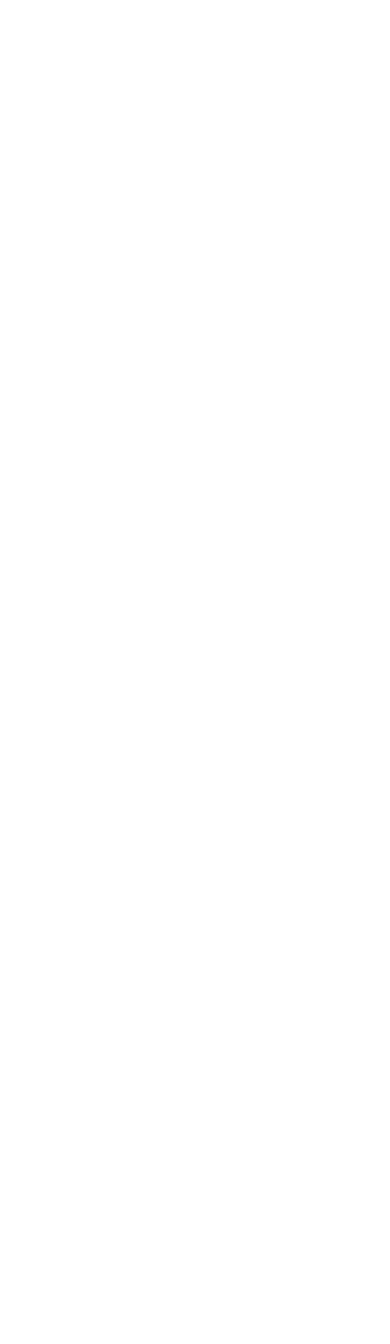
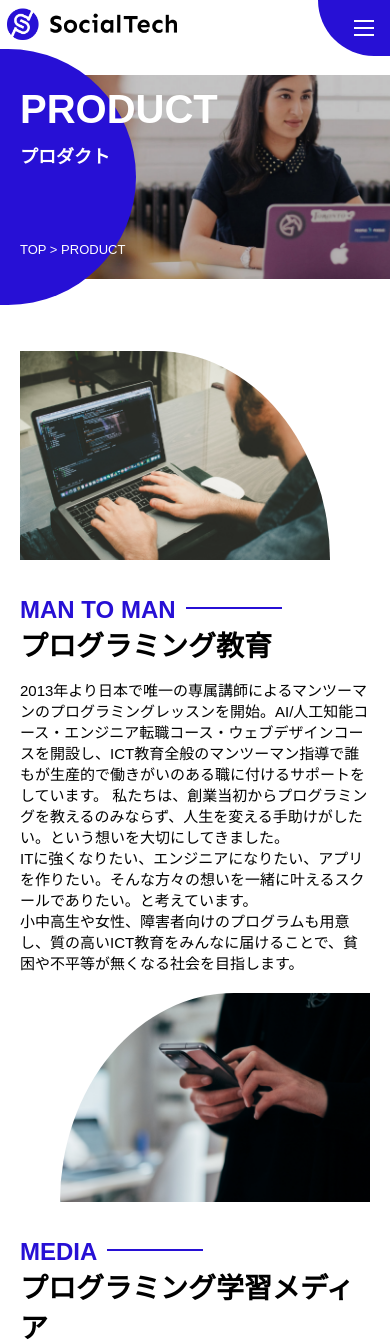
Before and after one commit to 3M-Ryoya9/HTML-CSS-Practice, a plain HTML site: page socialtech/product.html in a window 390 px wide. Shown: the top 1344 px of the page. Before the commit the page ends 844 px from the top, so only its background shows below. Drawn offline with Linux system fonts and the light colour scheme.

Commit message:
HTML/CSSでコーポレートサイトを作ろう

```diff
--- a/socialtech/product.html
+++ b/socialtech/product.html
@@ -0,0 +1,152 @@
+<!DOCTYPE html>
+<html>
+  <head>
+    <title>SocialTech -PRODUCT プロダクト-</title>
+    <meta charset="utf-8">
+    <meta name="description" content="SocialTechの4つのプロダクトを紹介します">
+    <meta name="viewport" content="width=device-width, initial-scale=1.0">
+    <link rel="stylesheet" href="style.css">
+  </head>
+
+  <body>
+    <!-- ヘッダー -->
+    <header>
+      <!-- ロゴ -->
+      <a href="index.html" id="logo">
+        <img src="images/logo.png" alt="トップページに戻る">
+      </a>
+
+      <!-- PC用ナビゲーション -->
+      <nav id="nav-pc">
+        <ul>
+          <li><a href="mission.html">MISSION</a></li>
+          <li><a href="product.html">PRODUCT</a></li>
+          <li><a href="index.html#aboutus">ABOUT US</a></li>
+          <li><a href="index.html#vision">VISION</a></li>
+          <li><a href="index.html#company">COMPANY</a></li>
+          <li><a href="index.html#contact">CONTACT</a></li>
+        </ul>
+      </nav>
+
+      <!-- スマホ用メニューボタン -->
+      <button id="menu-sp" onclick="document.getElementById('nav-sp').style.display = 'block'">
+        <img src="images/button-menu.png" alt="ナビゲーションを開く">
+      </button>
+
+      <!-- スマホ用ナビゲーション -->
+      <div id="nav-sp">
+        <button id="close" onclick="document.getElementById('nav-sp').style.display = 'none'">
+          <img src="images/button-close.png" alt="ナビゲーションを閉じる">
+        </button>
+
+        <nav>
+          <ul>
+            <li>
+              <a id="logo-sp" href="index.html" onclick="document.getElementById('nav-sp').style.display = 'none'"><img src="images/logo-sp.png" alt="トップページに戻る"></a>
+            </li>
+            <li><a class="menu" href="mission.html" onclick="document.getElementById('nav-sp').style.display = 'none'">MISSION</a></li>
+            <li><a class="menu" href="product.html" onclick="document.getElementById('nav-sp').style.display = 'none'">PRODUCT</a></li>
+            <li><a class="menu" href="index.html#aboutus" onclick="document.getElementById('nav-sp').style.display = 'none'">ABOUT US</a></li>
+            <li><a class="menu" href="index.html#vision" onclick="document.getElementById('nav-sp').style.display = 'none'">VISION</a></li>
+            <li><a class="menu" href="index.html#company" onclick="document.getElementById('nav-sp').style.display = 'none'">COMPANY</a></li>
+            <li><a class="menu" href="index.html#contact" onclick="document.getElementById('nav-sp').style.display = 'none'">CONTACT</a></li>
+          </ul>
+        </nav>
+        <div id="sns">
+          <a href="https://www.facebook.com/sejuku2013">
+            <img src="images/button-facebook.png" alt="Facebookのリンク">
+          </a>
+          <a href="https://twitter.com/samuraijuku">
+            <img src="images/button-twitter.png" alt="Twitterのリンク">
+          </a>
+          <a href="https://www.youtube.com/channel/UCCFOQO5aDK0xXam4cUQXT8g">
+            <img src="images/button-youtube.png" alt="YouTubeのリンク">
+          </a>
+        </div>
+      </div>
+    </header>
+
+    <main>
+      <article>
+        <section id="product-main">
+          <div class="product-main-inner">
+            <div id="product-title">
+              <h1>PRODUCT <br><span>プロダクト</span></h1>
+              <p>TOP > PRODUCT</p>
+            </div>
+          </div>
+        </section>
+
+        <section class="product-section product-section-left">
+          <div class="product-section-img">
+            <img src="images/product/product-mantoman.png" alt="PCでコードを書く男性">
+          </div>
+          <div class="product-read">
+            <h2 class="product-h2">MAN TO MAN</h2>
+            <h3 class="product-h3">プログラミング教育</h3>
+            <p>
+              2013年より日本で唯一の専属講師によるマンツーマンのプログラミングレッスンを開始。AI/人工知能コース・エンジニア転職コース・ウェブデザインコースを開設し、ICT教育全般のマンツーマン指導で誰もが生産的で働きがいのある職に付けるサポートをしています。 私たちは、創業当初からプログラミングを教えるのみならず、人生を変える手助けがしたい。という想いを大切にしてきました。<br>ITに強くなりたい、エンジニアになりたい、アプリを作りたい。そんな方々の想いを一緒に叶えるスクールでありたい。と考えています。<br>小中高生や女性、障害者向けのプログラムも用意し、質の高いICT教育をみんなに届けることで、貧困や不平等が無くなる社会を目指します。
+            </p>
+          </div>
+        </section>
+
+        <section class="product-section product-section-right">
+          <div class="product-read">
+            <h2 class="product-h2">MEDIA</h2>
+            <h3 class="product-h3">プログラミング学習メディア</h3>
+            <p>2015年より「SocialTech Blog」としてオウンドメディアを設立し、2020年現在月間600万PVの日本最大級のプログラミング学習サイトへと成長しました。<br>新たにYouTubeチャンネルも開設し、無料で挫折せずにプログラミングを学べることを目指して、各チャネルで学習情報をやさしく発信。<br>独学でエンジニアを目指す人には無料で良質な記事や動画コンテンツを提供し、短期間でキャリアチェンジしたい人はマンツーマンレッスンを選択できるよう、各々の要望に合わせた学習機会を創出しています。</p>
+          </div>
+          <div class="product-section-img">
+            <img src="images/product/product-media.png" alt="スマートフォンを操作する人">
+          </div>
+        </section>
+
+        <section class="product-section product-section-left">
+          <div class="product-section-img">
+            <img src="images/product/product-career.png" alt="笑顔で話し合う２人の男性">
+          </div>
+          <div class="product-read">
+            <h2 class="product-h2">CAREER</h2>
+            <h3 class="product-h3">人材紹介事業</h3>
+            <p>「誰もがエンジニアになれる」を叶えるため未経験からエンジニアへ転職するまでの全ての過程をサポートします。<br>エンジニア転職に特化した履歴書や職務経歴書の書き方、面接対策を行い、豊富な求人の中から最適なキャリア選択を支援。<br>転職希望者の目標に寄り添って強みやアピールポイントを整理し、転職活動を通して自身の成長を実感できるキャリア支援を行なっています。<br></p>
+          </div>
+        </section>
+
+        <section class="product-section product-section-right">
+          <div class="product-read">
+            <h2 class="product-h2">B2B</h2>
+            <h3 class="product-h3">法人研修事業</h3>
+            <p>社員のスキルアップや、資格取得、福利厚生などを目的としたプログラミング法人研修を行っています。<br>実務経験が豊富なエンジニアが所属しているので、貴社の事業モデルに合わせた研修内容の提案が可能です。<br>既存社員からIT人材を生み出すことで、社会の変化に対応した企業作りをサポートし、持続的な経済成長を生み出します。</p>
+          </div>
+          <div class="product-section-img">
+            <img src="images/product/product-b2b.png" alt="講演中の男性とそれを聴く人々">
+          </div>
+        </section>
+
+      </article>
+    </main>
+
+    <footer>
+      <div id="footer-logo">
+        <img src="images/logo-sp.png" alt="SocialTech">
+      </div>
+      <div id="footer-link">
+        <a href="mission.html">MISSION</a>
+        <a href="product.html">PRODUCT</a>
+        <a href="index.html#aboutus">ABOUT US</a>
+        <a href="index.html#vision">VISION</a>
+        <a href="index.html#company">COMPANY</a>
+        <a href="index.html#contact">CONTACT</a>
+      </div>
+      <div id="sns-footer">
+        <div class="sns-btns">
+          <a href="https://www.facebook.com/sejuku2013"><img src="images/button-facebook.png" alt="Facebookのリンク"></a>
+          <a href="https://twitter.com/samuraijuku"><img src="images/button-twitter.png" alt="Twitterのリンク"></a>
+          <a href="https://www.youtube.com/channel/UCCFOQO5aDK0xXam4cUQXT8g"><img src="images/button-youtube.png" alt="YouTubeのリンク"></a>
+        </div>
+        <p id="copyright">&copy;2021 SocialTech, Inc. All Rights Reserved.</p>
+      </div>
+    </footer>
+
+  </body>
+</html>
--- a/socialtech/style.css
+++ b/socialtech/style.css
@@ -478,6 +478,76 @@ footer {
 .fivegoals-p {
   margin: 0;
 }
+/* プロダクトページ */
+.product-main-inner {
+  background-image: url("images/product/product-main.png");
+  background-repeat: no-repeat;
+  background-position-y: center;
+}
+#product-title {
+  background-color: #2710d5;
+  width: 368px;
+  color: #ffffff;
+  height: 496px;
+  border-radius: 0 248px 248px 0;
+  position: relative;
+}
+#product-title h1 {
+  position: absolute;
+  top: 0;
+  left: 100px;
+  font-size: 80px;
+  line-height: 1;
+}
+#product-title h1 span {
+  font-size: 26px;
+}
+#product-title > p {
+  position: absolute;
+  top: 350px;
+  left: 100px;
+  font-size: 16px;
+}
+/* セクション */
+.product-section {
+  display: flex;
+  padding: 20px 20px 0;
+}
+.product-section .product-section-img {
+  width: 450px;
+}
+.product-section-left .product-section-img img {
+  width: 100%;
+  padding: 0 40px 30px 0;
+  border-radius: 0 432px 0 0;
+}
+.product-section-left .product-read {
+  width: 50%;
+  flex-grow: 1;
+}
+.product-section-left .product-read p {
+  margin-bottom: 0;
+}
+.product-section-right {
+  justify-content: space-between;
+}
+.product-section-right .product-section-img img {
+  width: 100%;
+  padding: 0 0 30px 40px;
+  border-radius: 432px 0 0 0;
+}
+.product-section-right .product-read {
+  width: 500px;
+}
+.product-h2 {
+  color: #2710d5;
+  font-size: 24px;
+  margin: 0;
+}
+.product-h3 {
+  font-size: 28px;
+  margin: 0;
+}
 
 /*=========================
     スマートフォン用のスタイル
@@ -790,4 +860,57 @@ footer {
 .fivegoals-image-right, .fivegoals-image-left {
   align-self: center;
 }
+/* プロダクトページ */
+#product-main {
+  height: 256px;
+  margin-top: 4%;
+  position: relative;
 }
+.product-main-inner {
+  height: 80%;
+  background-size: cover;
+}
+#product-title {
+  width: 136px;
+  height: 256px;
+  position: absolute;
+  top: -10%;
+}
+#product-title h1 {
+  left: 20px;
+  font-size: 40px;
+}
+#product-title h1 span {
+  font-size: 18px;
+}
+#product-title > p {
+  top: 180px;
+  left: 20px;
+  font-size: 13px;
+}
+.product-section {
+  flex-direction: column;
+}
+.product-section .product-section-img {
+  width: 100%;
+}
+.product-section .product-sectin-img img {
+  width: 100%;
+  padding: 0;
+}
+.product-section-left .product-section-img img {
+  border-radius: 0 300px 0 0;
+}
+.product-section-left .product-read {
+  width: 100%;
+  flex-grow: 1;
+}
+.product-section-right .product-section-img img {
+  order: 1;
+  border-radius: 300px 0 0 0;
+}
+.product-section-right .product-read {
+  order: 2;
+  width: 100%;
+}
+}
```
Also changed, not shown: socialtech/index.html (line endings or trailing spaces), socialtech/mission.html (line endings or trailing spaces).
